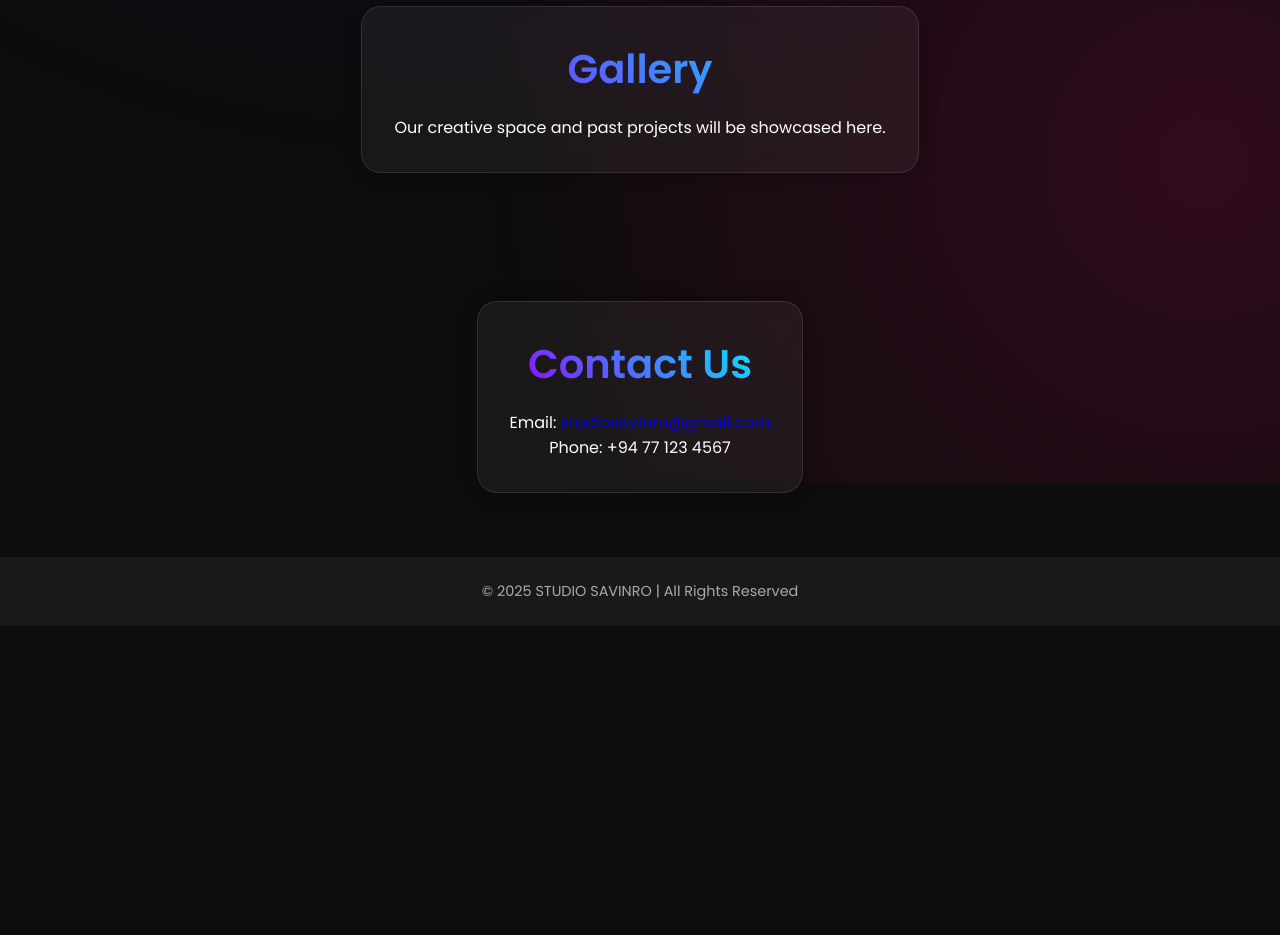
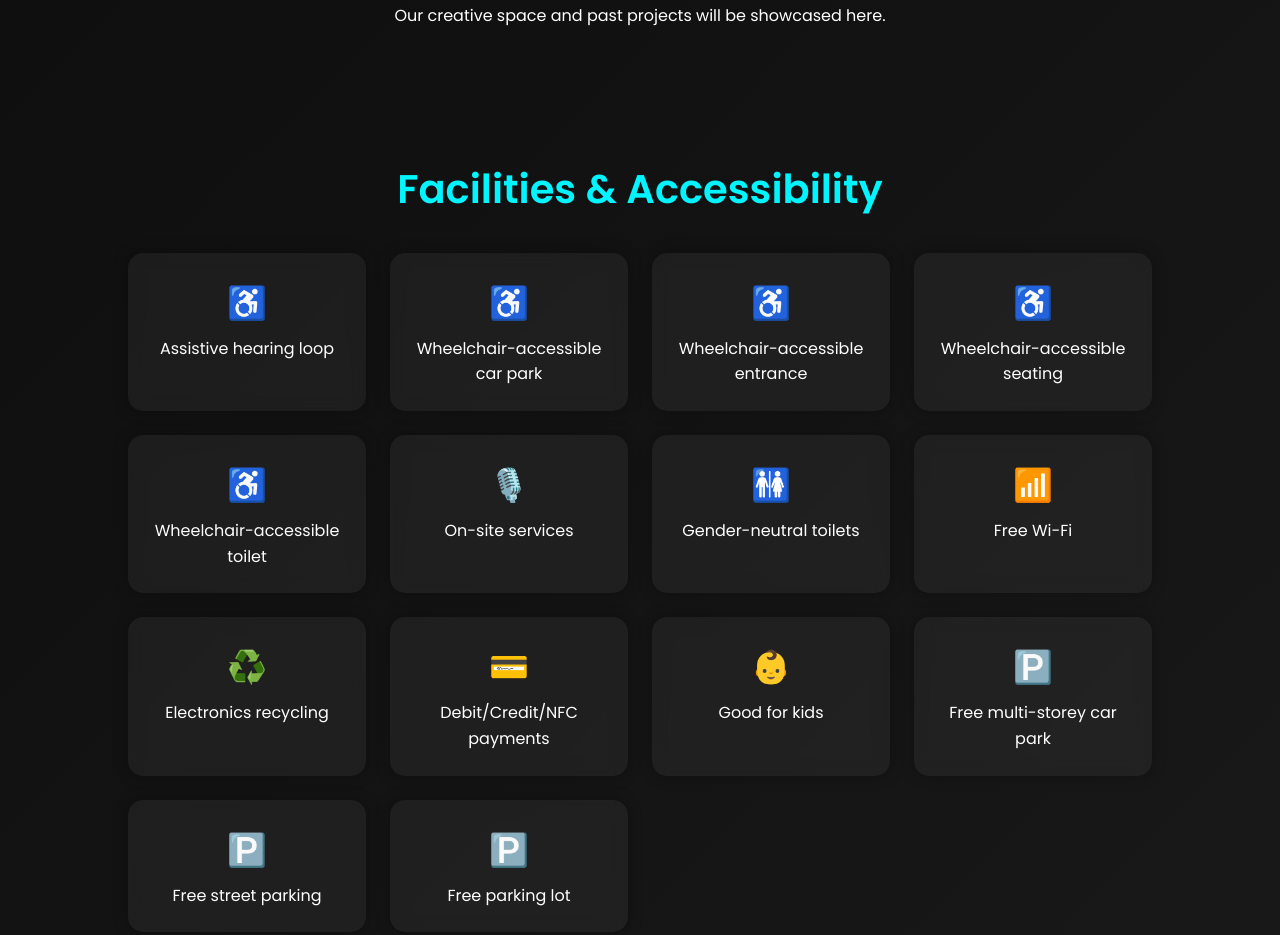
Before and after one commit to sandeepsathsara/STUDIO-SAVINRO-WEBSITE, a plain HTML site: page index.html in a window 1280 px wide. Shown: the part 1069-2004 px from the top of the page. Before the commit the page ends 1695 px from the top, so only its background shows below. Drawn offline with Linux system fonts and the light colour scheme.

Commit message:
Refactor index.html for improved layout and accessibility; enhance styles and add facilities section

```diff
--- a/index.html
+++ b/index.html
@@ -9,46 +9,23 @@
     * { margin: 0; padding: 0; box-sizing: border-box; }
     body {
       font-family: 'Poppins', sans-serif;
-    background: #0d0d0d;
-    color: #fff;
-    overflow-x: hidden;
+      background: linear-gradient(135deg, #0a0a0a, #1a1a1a);
+      color: white;
+      line-height: 1.6;
     }
-
-  /* Background animation for body */
-  body::before {
-    content: '';
-    position: fixed;
-    width: 200%;
-    height: 200%;
-    background: radial-gradient(circle at 20% 20%, rgba(148,0,255,0.15), transparent 40%),
-                radial-gradient(circle at 80% 30%, rgba(0,245,255,0.1), transparent 40%),
-                radial-gradient(circle at 50% 80%, rgba(255,0,128,0.15), transparent 40%);
-    animation: moveBg 15s infinite alternate ease-in-out;
-    z-index: -2;
-  }
-  @keyframes moveBg {
-    0% { transform: translate(0, 0); }
-    100% { transform: translate(-10%, -10%); }
-  }
-
-  /* Header with background image */
     header {
       position: relative;
       text-align: center;
-    padding: 4rem 1rem;
-    background: url('studio-bg.jpg') center/cover no-repeat;
+      padding: 5rem 1rem;
+      background: url(assets/bg.jpg) center/cover no-repeat;
       color: white;
-    overflow: hidden;
     }
     header::before {
-    content: '';
+      content: "";
       position: absolute;
-    top: 0;
-    left: 0;
-    width: 100%;
-    height: 100%;
+      top: 0; left: 0;
+      width: 100%; height: 100%;
       background: rgba(0,0,0,0.6);
-    z-index: 0;
     }
     header h1, nav {
       position: relative;
@@ -56,12 +33,12 @@
     }
     header h1 {
       font-family: 'Orbitron', sans-serif;
-    font-size: 3rem;
+      font-size: 3.5rem;
       letter-spacing: 3px;
       background: linear-gradient(45deg, #9400ff, #00f5ff);
       -webkit-background-clip: text;
       -webkit-text-fill-color: transparent;
-    text-shadow: 0 0 10px rgba(0, 245, 255, 0.8);
+      text-shadow: 0 0 20px rgba(0, 245, 255, 0.8);
     }
     nav {
       display: flex;
@@ -70,82 +47,64 @@
       margin-top: 1rem;
     }
     nav a {
-    color: #fff;
+      color: white;
       text-decoration: none;
       font-weight: 600;
-    padding: 0.5rem 1rem;
-    border-radius: 20px;
-    transition: background 0.3s;
+      transition: color 0.3s;
     }
-  nav a:hover {
-    background: rgba(255,255,255,0.1);
-  }
+    nav a:hover { color: #00f5ff; }
 
-  /* Section styles */
     section {
       padding: 4rem 10%;
-    display: flex;
-    flex-direction: column;
-    align-items: center;
       text-align: center;
-    opacity: 0;
-    transform: translateY(30px);
-    transition: opacity 1s ease, transform 1s ease;
-  }
-  section.show {
-    opacity: 1;
-    transform: translateY(0);
-  }
-
-  /* Glassmorphism Card */
-  .card {
-    background: rgba(255,255,255,0.05);
-    backdrop-filter: blur(10px);
-    border-radius: 20px;
-    padding: 2rem;
-    max-width: 800px;
-    box-shadow: 0 0 20px rgba(0,0,0,0.3);
-    border: 1px solid rgba(255,255,255,0.1);
     }
     section h2 {
       font-size: 2.5rem;
       margin-bottom: 1rem;
-    background: linear-gradient(45deg, #9400ff, #00f5ff);
-    -webkit-background-clip: text;
-    -webkit-text-fill-color: transparent;
+      color: #00f5ff;
     }
-
-  /* Button */
     .btn {
       display: inline-block;
-    margin-top: 1.5rem;
+      margin-top: 1rem;
       padding: 0.8rem 2rem;
-    background: linear-gradient(45deg, #9400ff, #00f5ff);
-    color: white;
+      background: #00f5ff;
+      color: black;
       border-radius: 30px;
       text-decoration: none;
       font-weight: bold;
-    box-shadow: 0 0 15px rgba(0, 245, 255, 0.5);
+      transition: background 0.3s;
+    }
+    .btn:hover { background: #00c7d4; }
+
+    .grid {
+      display: grid;
+      grid-template-columns: repeat(auto-fit, minmax(200px, 1fr));
+      gap: 1.5rem;
+      margin-top: 2rem;
+    }
+    .card {
+      background: rgba(255,255,255,0.05);
+      border-radius: 15px;
+      padding: 1.5rem;
+      box-shadow: 0 0 15px rgba(0,0,0,0.3);
+      backdrop-filter: blur(8px);
       transition: transform 0.3s, box-shadow 0.3s;
     }
-  .btn:hover {
-    transform: scale(1.05);
-    box-shadow: 0 0 25px rgba(0, 245, 255, 0.8);
+    .card:hover {
+      transform: translateY(-5px);
+      box-shadow: 0 0 20px rgba(0, 245, 255, 0.4);
     }
-
-  /* Footer */
+    .icon {
+      font-size: 2rem;
+      margin-bottom: 0.5rem;
+      color: #00f5ff;
+    }
     footer {
       text-align: center;
       padding: 1.5rem;
-    background: rgba(255,255,255,0.05);
+      background: #111;
       font-size: 0.9rem;
       color: #aaa;
-  }
-
-  /* Responsive */
-  @media (max-width: 768px) {
-    section { padding: 3rem 5%; }
-    header h1 { font-size: 2.2rem; }
     }
   </style>
 </head>
@@ -156,58 +115,55 @@
       <a href="#about">About</a>
       <a href="#services">Services</a>
       <a href="#gallery">Gallery</a>
+      <a href="#facilities">Facilities</a>
       <a href="#contact">Contact</a>
     </nav>
   </header>
 
   <section id="about">
-    <div class="card">
     <h2>About Us</h2>
     <p>Welcome to STUDIO SAVINRO — your creative hub for professional music production, recording, and mixing. We bring your sound to life with passion and perfection.</p>
-    </div>
   </section>
 
   <section id="services">
-    <div class="card">
     <h2>Our Services</h2>
     <p>🎵 Professional Recording <br> 🎚️ Mixing & Mastering <br> 🎤 Vocal Tuning <br> 🎼 Music Composition</p>
     <a href="#contact" class="btn">Book a Session</a>
-    </div>
   </section>
 
   <section id="gallery">
-    <div class="card">
     <h2>Gallery</h2>
     <p>Our creative space and past projects will be showcased here.</p>
+  </section>
+
+  <section id="facilities">
+    <h2>Facilities & Accessibility</h2>
+    <div class="grid">
+      <div class="card"><div class="icon">♿</div>Assistive hearing loop</div>
+      <div class="card"><div class="icon">♿</div>Wheelchair-accessible car park</div>
+      <div class="card"><div class="icon">♿</div>Wheelchair-accessible entrance</div>
+      <div class="card"><div class="icon">♿</div>Wheelchair-accessible seating</div>
+      <div class="card"><div class="icon">♿</div>Wheelchair-accessible toilet</div>
+      <div class="card"><div class="icon">🎙️</div>On-site services</div>
+      <div class="card"><div class="icon">🚻</div>Gender-neutral toilets</div>
+      <div class="card"><div class="icon">📶</div>Free Wi-Fi</div>
+      <div class="card"><div class="icon">♻️</div>Electronics recycling</div>
+      <div class="card"><div class="icon">💳</div>Debit/Credit/NFC payments</div>
+      <div class="card"><div class="icon">👶</div>Good for kids</div>
+      <div class="card"><div class="icon">🅿️</div>Free multi-storey car park</div>
+      <div class="card"><div class="icon">🅿️</div>Free street parking</div>
+      <div class="card"><div class="icon">🅿️</div>Free parking lot</div>
     </div>
   </section>
 
   <section id="contact">
-    <div class="card">
     <h2>Contact Us</h2>
     <p>Email: <a href="mailto:studiosavinro@gmail.com">studiosavinro@gmail.com</a></p>
     <p>Phone: +94 77 123 4567</p>
-    </div>
   </section>
 
   <footer>
     &copy; 2025 STUDIO SAVINRO | All Rights Reserved
   </footer>
-
-  <script>
-    // Fade-in on scroll
-    const sections = document.querySelectorAll("section");
-    const revealOnScroll = () => {
-      const triggerBottom = window.innerHeight * 0.85;
-      sections.forEach(section => {
-        const sectionTop = section.getBoundingClientRect().top;
-        if (sectionTop < triggerBottom) {
-          section.classList.add("show");
-        }
-      });
-    };
-    window.addEventListener("scroll", revealOnScroll);
-    revealOnScroll();
-  </script>
 </body>
 </html>
```
Lines whose indentation alone changed are shown as unchanged.
